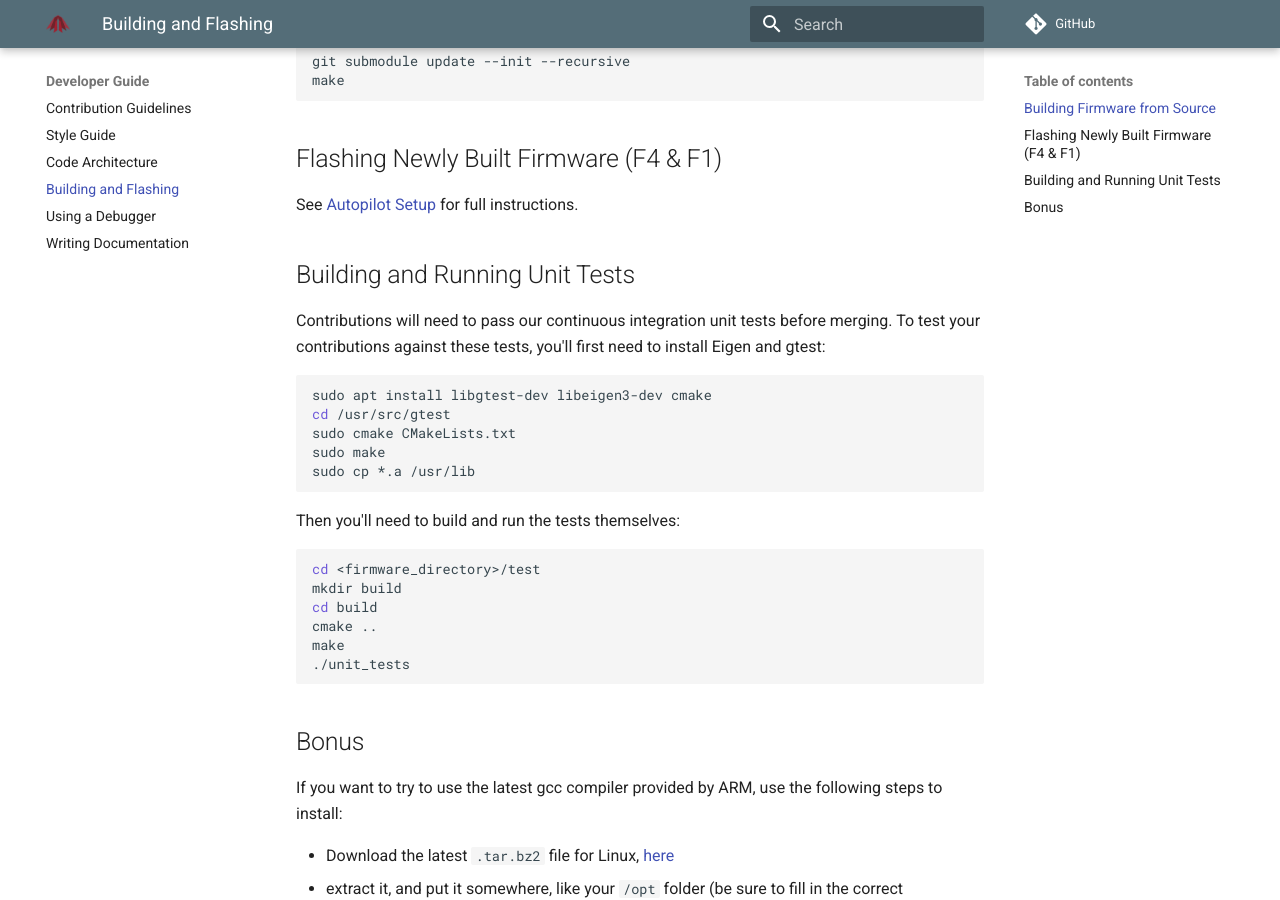
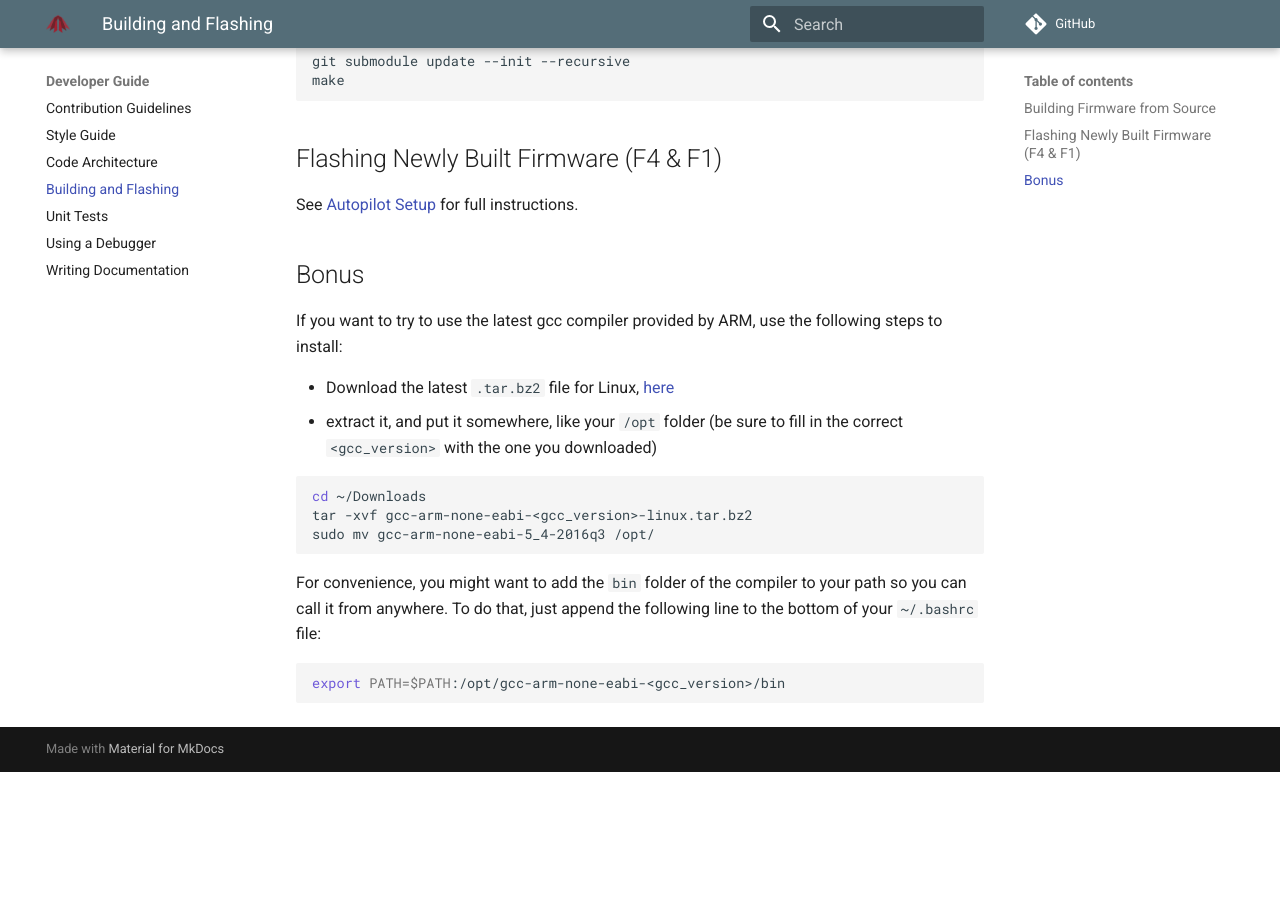
Before and after one commit to rosflight/rosflight_firmware, an MkDocs documentation site: the page built from docs/developer-guide/building-flashing.md, in a window 1280 px wide and 900 px high, scrolled down 865 px. Built offline with MkDocs 1.6.1 and Material for MkDocs 9.7.7, drawn with Linux system fonts in a browser that asks for light colours; comment, search, counter and statistics services are not loaded; old or Windows-style settings are respelled for this version of MkDocs; after the commit the page ends 1637 px from its top, so only the background shows below that.

Commit message:
combined unit test instructions to dev-guide

````diff
--- a/docs/developer-guide/building-flashing.md
+++ b/docs/developer-guide/building-flashing.md
@@ -32,30 +32,6 @@
 
 See [Autopilot Setup](/user-guide/autopilot-setup) for full instructions.
 
-
-## Building and Running Unit Tests
-
-Contributions will need to pass our continuous integration unit tests before merging. To test your contributions against these tests, you'll first need to install Eigen and gtest:
-
-``` bash
-sudo apt install libgtest-dev libeigen3-dev cmake
-cd /usr/src/gtest
-sudo cmake CMakeLists.txt
-sudo make
-sudo cp *.a /usr/lib
-```
-
-Then you'll need to build and run the tests themselves:
-
-``` bash
-cd <firmware_directory>/test
-mkdir build
-cd build
-cmake ..
-make
-./unit_tests
-```
-
 ## Bonus
 
 If you want to try to use the latest gcc compiler provided by ARM, use the following steps to install:
--- a/mkdocs.yml
+++ b/mkdocs.yml
@@ -57,5 +57,6 @@
     - Style Guide: developer-guide/style-guide.md
     - Code Architecture: developer-guide/code-architecture.md
     - Building and Flashing: developer-guide/building-flashing.md
+    - Unit Tests: developer-guide/unit-tests.md
     - Using a Debugger: developer-guide/debugging.md
     - Writing Documentation: developer-guide/writing-documentation.md
````
Also changed, not shown: docs/developer-guide/unit-tests.md (added, +41 -0 lines), 1 other file.
